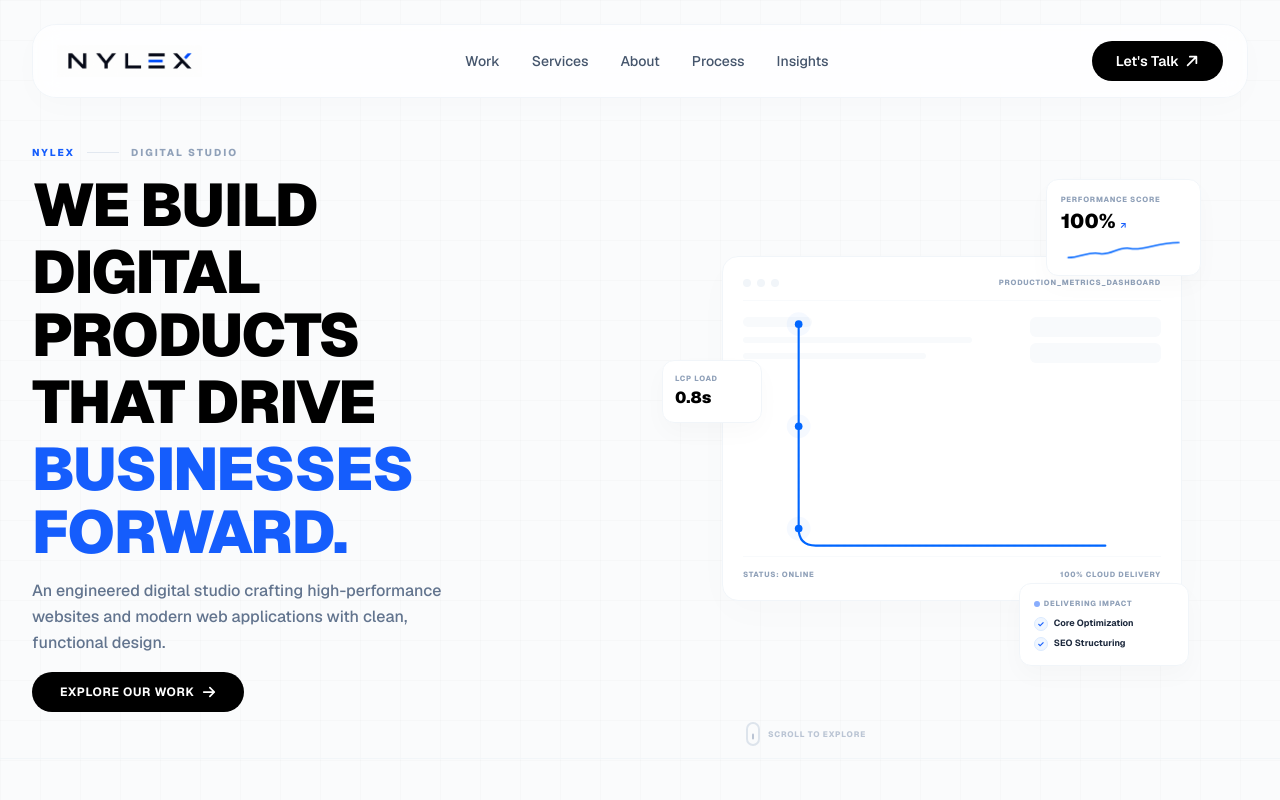
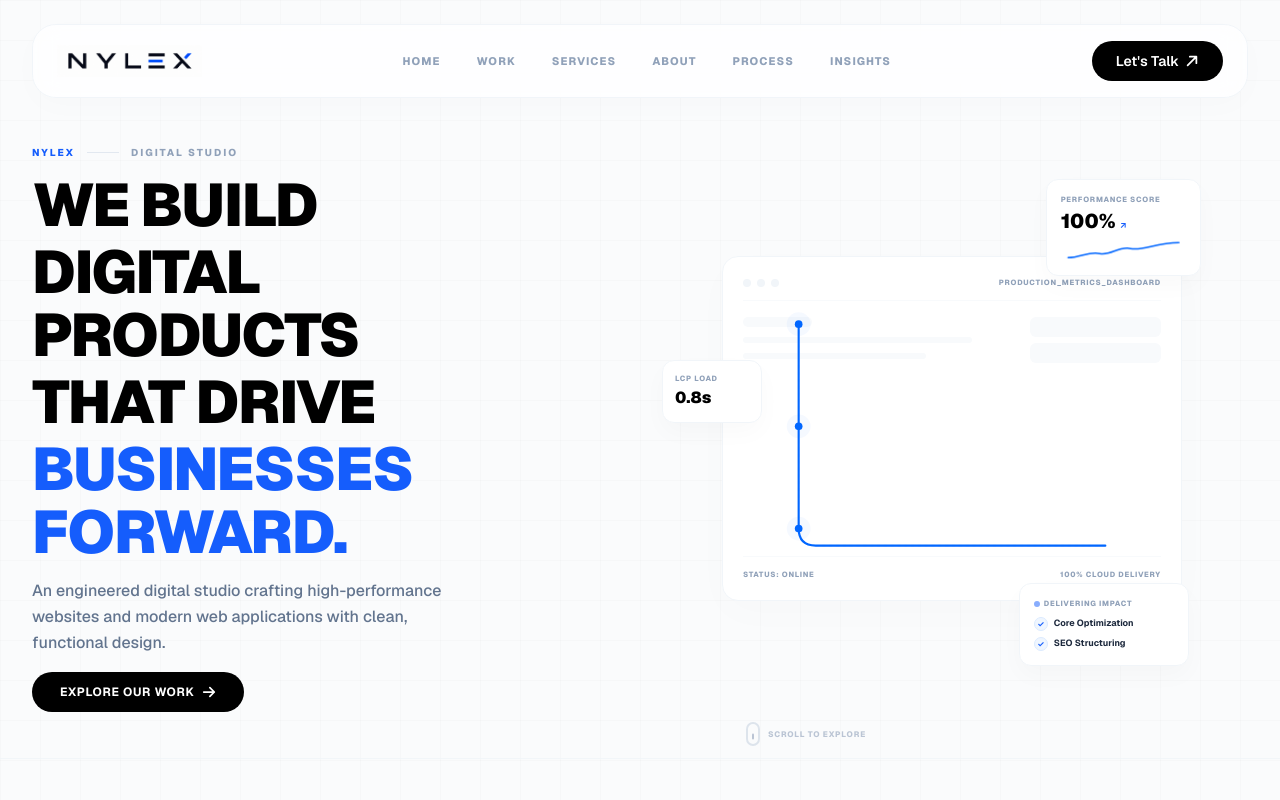
Before and after one commit to YASEEEN2005/Nylex, a Next.js app: page / in a window 1280 px wide. Shown: the top 800 px of the page. Built offline with nearby package versions, Linux system fonts and the light colour scheme.

Commit message:
style: add Home tab and improve navbar link styling with rounded capsules

```diff
--- a/components/Navbar.tsx
+++ b/components/Navbar.tsx
@@ -1,38 +1,48 @@
 "use client";
 
 import React from "react";
+import Link from "next/link";
 
 export default function Navbar() {
+  const navLinks = [
+    { label: "Home", href: "/" },
+    { label: "Work", href: "/#work" },
+    { label: "Services", href: "/#services" },
+    { label: "About", href: "/#about" },
+    { label: "Process", href: "/#process" },
+    { label: "Insights", href: "/#insights" }
+  ];
+
   return (
     <header className="w-full max-w-7xl mx-auto px-4 sm:px-6 lg:px-8 pt-6">
       <div className="bg-white/80 backdrop-blur-md border border-slate-100 rounded-[24px] shadow-[0_8px_30px_rgb(0,0,0,0.015)] px-6 py-4 flex items-center justify-between transition-all duration-300 hover:shadow-[0_12px_40px_rgb(0,0,0,0.025)]">
         {/* Logo */}
         <div className="flex items-center">
-          <a href="#" className="flex items-center cursor-pointer hover:opacity-90 transition-opacity">
+          <Link href="/" className="flex items-center cursor-pointer hover:opacity-90 transition-opacity">
             <img
               src="/logo.png"
               alt="NYLEX Logo"
               className="h-8 w-auto object-contain"
             />
-          </a>
+          </Link>
         </div>
 
         {/* Navigation Links */}
-        <nav className="hidden md:flex items-center gap-8">
-          {["Work", "Services", "About", "Process", "Insights"].map((link) => (
-            <a
-              key={link}
-              href={`#${link.toLowerCase()}`}
-              className="text-[14px] font-medium text-slate-600 hover:text-slate-950 transition-colors duration-200 relative group py-1"
+        <nav className="hidden md:flex items-center gap-1.5">
+          {navLinks.map((link) => (
+            <Link
+              key={link.label}
+              href={link.href}
+              className="text-[10px] sm:text-[11px] font-extrabold tracking-widest uppercase text-slate-400 hover:text-slate-900 px-3.5 py-2 rounded-full hover:bg-slate-50 border border-transparent hover:border-slate-100/50 transition-all duration-300"
             >
-              {link}
-              <span className="absolute bottom-0 left-0 w-0 h-[2px] bg-blue-600 transition-all duration-300 group-hover:w-full"></span>
-            </a>
+              {link.label}
+            </Link>
           ))}
         </nav>
 
         {/* Let's Talk CTA */}
         <div>
+          <Link href="/#contact">
             <button className="bg-black text-white hover:bg-slate-900 px-6 py-2.5 rounded-full flex items-center gap-1.5 transition-all duration-300 hover:scale-[1.02] hover:shadow-md font-semibold text-sm cursor-pointer group">
               Let's Talk
               <svg
@@ -45,6 +55,7 @@ export default function Navbar() {
                 <path strokeLinecap="round" strokeLinejoin="round" d="M4.5 19.5l15-15m0 0H8.25m11.25 0v11.25" />
               </svg>
             </button>
+          </Link>
         </div>
       </div>
     </header>
```
Lines whose indentation alone changed are shown as unchanged.
